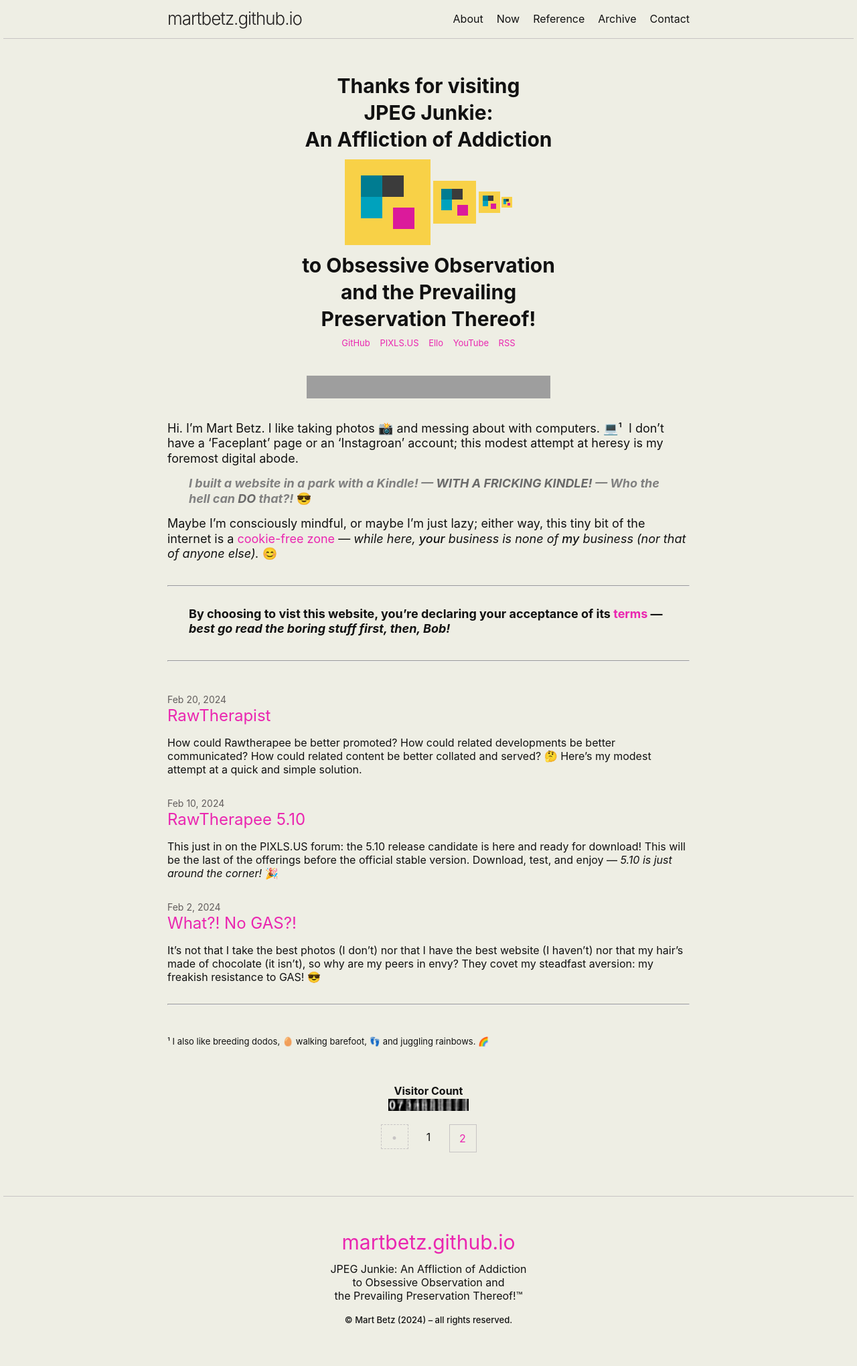
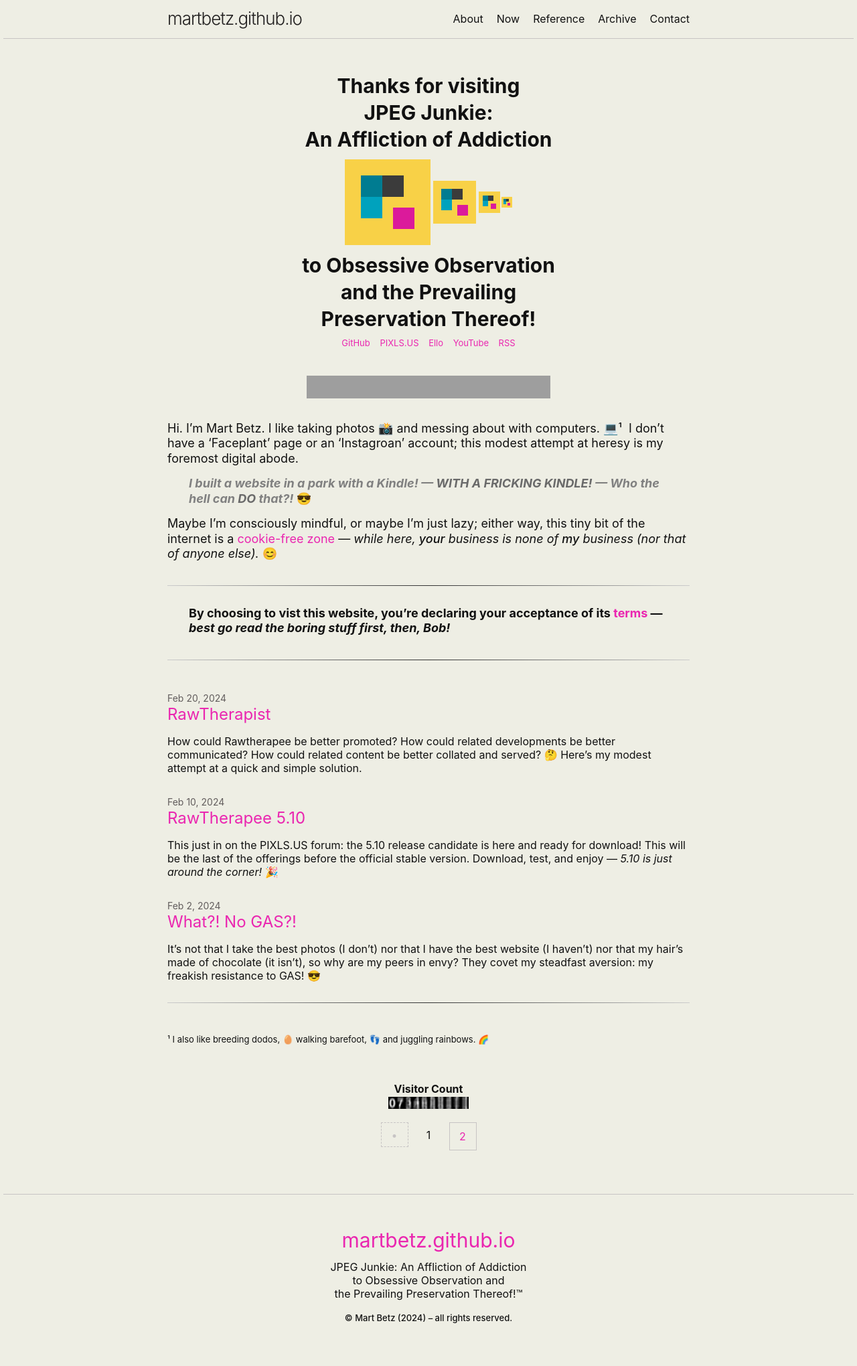
Before and after one commit to martbetz/martbetz.github.io, a Jekyll site: the page built from index.html, in a window 1280 px wide. Shown: the whole page at 67% size. Built offline with Jekyll 4.4.1, drawn with Linux system fonts in a browser that asks for light colours; the list of posts is cut into pages by our own code; grey boxes are pictures that could not be loaded.

Commit message:
Update custom-styles.scss

```diff
--- a/_sass/minima/custom-styles.scss
+++ b/_sass/minima/custom-styles.scss
@@ -3,7 +3,7 @@
 
 /* Gradient color1 - color2 - color1 */
 
-hr.style-one {
+hr {
     border: 0;
     height: 1px;
     background: #333;
```
